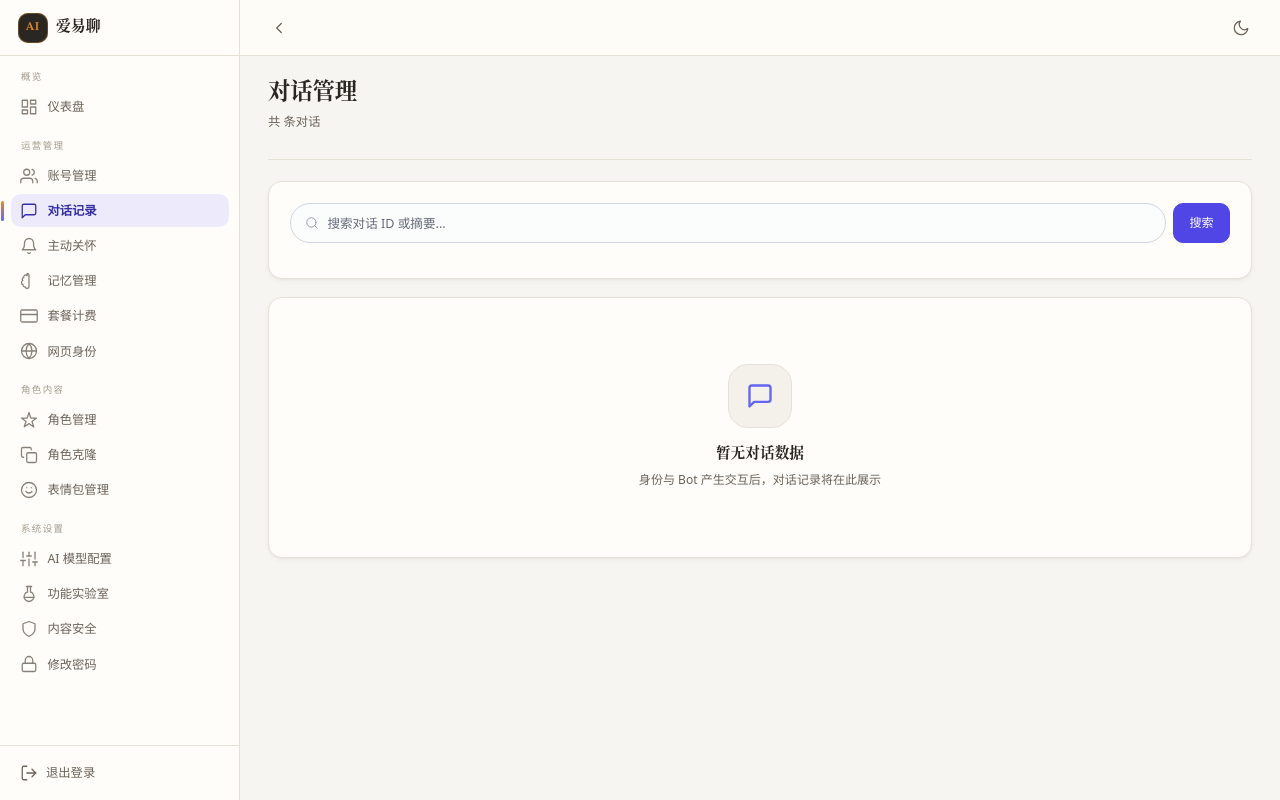
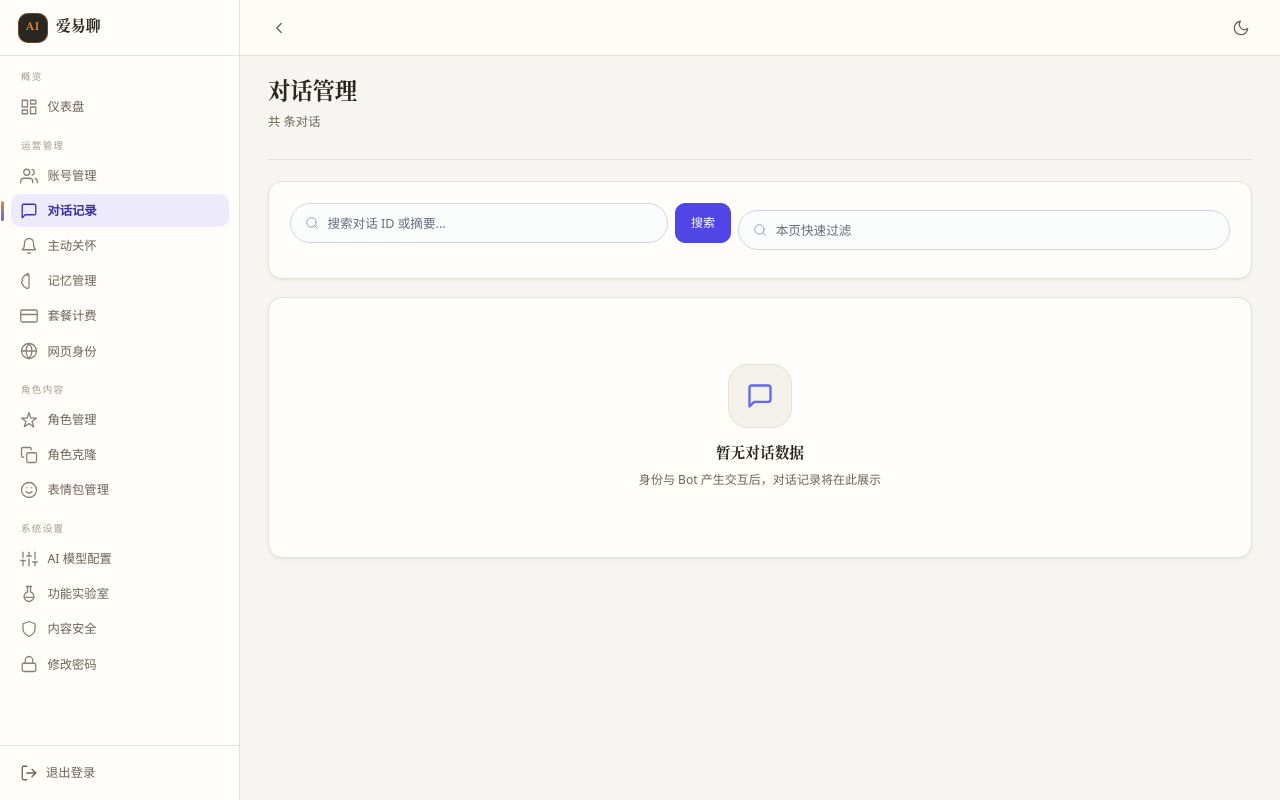
Before and after one commit to BugWhispererChen/AIYIchat, a FastAPI app: template aiyichat/app/admin/templates/conversations.html in a window 1280 px wide. Run offline with FastAPI, Linux system fonts and the light colour scheme; the template is opened without the code that fills it, so the values that code supplies are empty; parts of the project's set-up code (start-up, migrations or seed data) failed here and were passed over.

Commit message:
功能: 对话记录页接入本页即时过滤，与服务端搜索并列

```diff
--- a/aiyichat/app/admin/templates/conversations.html
+++ b/aiyichat/app/admin/templates/conversations.html
@@ -18,13 +18,16 @@
             <a href="/admin/conversations" role="button" class="ghost">重置</a>
             {% endif %}
         </form>
+        {# 本页快速过滤：不改查询条件，只在已渲染的行里即时筛，配合表头排序使用 #}
+        <input type="search" class="filter-input" placeholder="本页快速过滤"
+               data-filter="#conv-table" aria-label="本页快速过滤">
     </div>
 </div>
 
 {% if conv_infos %}
 <div class="card">
     <div class="table-wrap">
-    <table>
+    <table id="conv-table">
         <thead>
             <tr>
                 <th data-sortable="对话 ID">对话 ID</th>
--- a/aiyichat/app/static/css/admin.css
+++ b/aiyichat/app/static/css/admin.css
@@ -589,6 +589,8 @@ fieldset, .card, article { margin-bottom: 1.25rem; }
 .search-bar { display: flex; align-items: center; gap: .5rem; margin-bottom: 0; }
 .search-bar input[type="search"] { flex: 1; min-width: 0; width: auto !important; margin: 0; }
 .search-bar button, .search-bar [role="button"] { white-space: nowrap; flex-shrink: 0; width: auto !important; }
+/* 本页即时过滤框：与服务端搜索并列，宽度固定不参与拉伸 */
+.search-bar .filter-input { flex: none; width: 200px; margin-left: var(--space-2); }
 
 /* ══ HTMX 指示器 ══ */
 .htmx-indicator { display: none; opacity: 0; transition: opacity .2s ease-in; }
```
